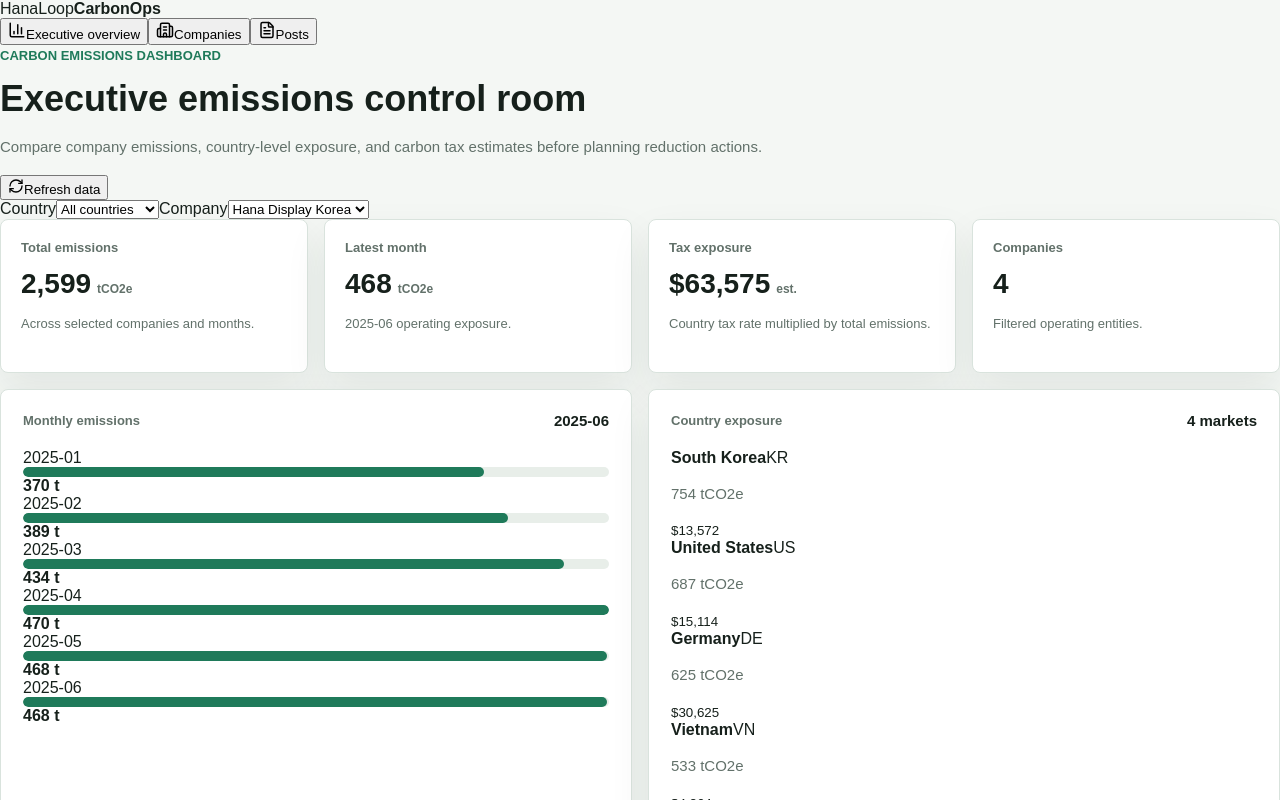
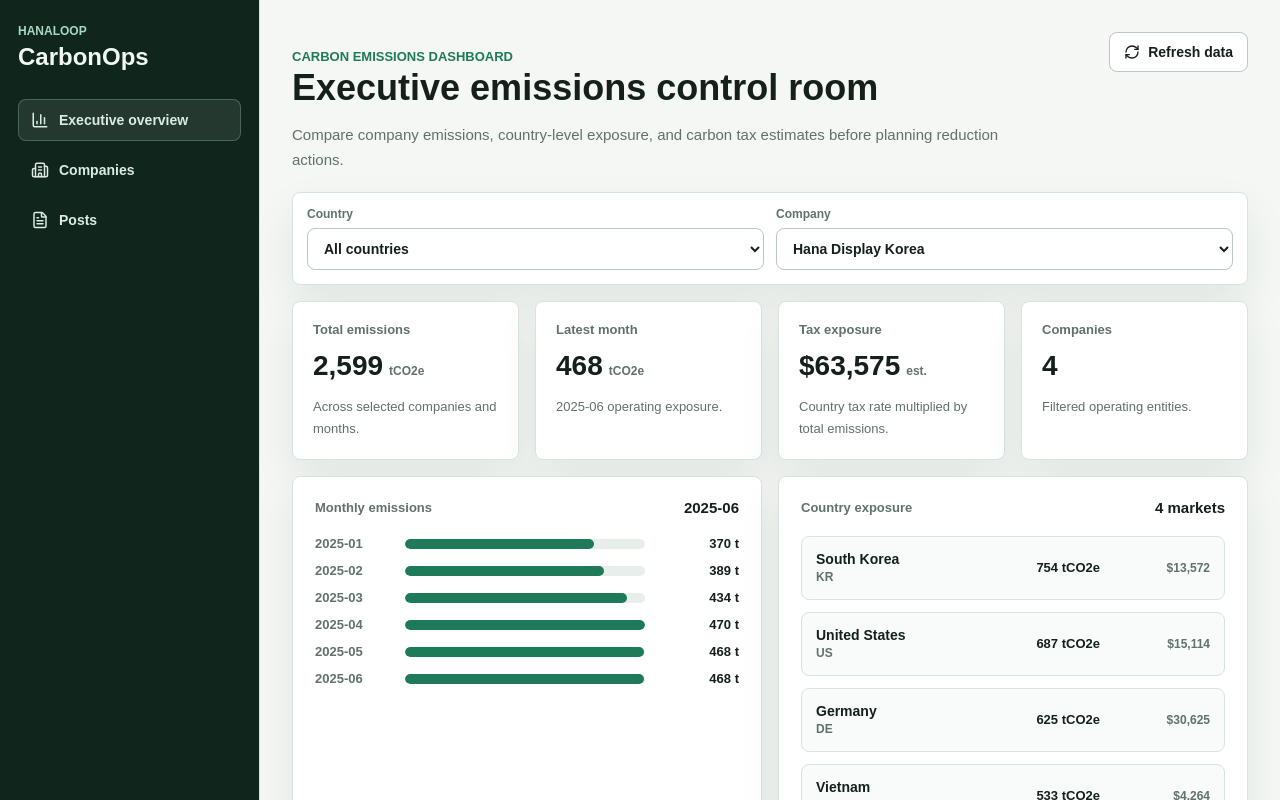
Before and after one commit to woojaemin0106/hanaloop-carbon-dashboard, a Next.js app: page / in a window 1280 px wide. Shown: the top 800 px of the page. Built offline with nearby package versions, Linux system fonts and the light colour scheme.

Commit message:
feat: 회사 배출량 대시보드 레이아웃 스타일 추가

```diff
--- a/src/app/globals.css
+++ b/src/app/globals.css
@@ -34,6 +34,306 @@ body {
   min-height: 100vh;
   margin: 0 auto;
   padding: 32px;
+}
+
+.app-shell {
+  display: grid;
+  grid-template-columns: 260px minmax(0, 1fr);
+  min-height: 100vh;
+}
+
+.nav-drawer {
+  position: sticky;
+  top: 0;
+  height: 100vh;
+  padding: 24px 18px;
+  border-right: 1px solid var(--line);
+  background: #10251c;
+  color: #eff8f3;
+}
+
+.nav-brand {
+  display: grid;
+  gap: 5px;
+  margin-bottom: 28px;
+}
+
+.nav-brand span {
+  color: #a8d8c2;
+  font-size: 12px;
+  font-weight: 700;
+  letter-spacing: 0;
+  text-transform: uppercase;
+}
+
+.nav-brand strong {
+  font-size: 24px;
+  letter-spacing: 0;
+}
+
+.nav-drawer nav {
+  display: grid;
+  gap: 8px;
+}
+
+.nav-item,
+.secondary-button,
+.post-form button,
+.company-row {
+  font: inherit;
+}
+
+.nav-item {
+  display: flex;
+  gap: 10px;
+  align-items: center;
+  width: 100%;
+  border: 1px solid transparent;
+  border-radius: 8px;
+  padding: 11px 12px;
+  background: transparent;
+  color: #dcebe4;
+  cursor: pointer;
+  font-size: 14px;
+  font-weight: 700;
+  text-align: left;
+}
+
+.nav-item:hover,
+.nav-item--active {
+  border-color: rgb(168 216 194 / 28%);
+  background: rgb(255 255 255 / 9%);
+}
+
+.executive-main {
+  min-width: 0;
+  padding: 32px;
+}
+
+.executive-header {
+  display: grid;
+  grid-template-columns: minmax(0, 1fr) auto;
+  gap: 24px;
+  align-items: start;
+  margin-bottom: 20px;
+}
+
+.executive-header p {
+  max-width: 760px;
+  margin: 14px 0 0;
+}
+
+.header-actions {
+  display: flex;
+  justify-content: flex-end;
+}
+
+.secondary-button,
+.post-form button {
+  display: inline-flex;
+  gap: 8px;
+  align-items: center;
+  justify-content: center;
+  border: 1px solid var(--line-strong);
+  border-radius: 8px;
+  padding: 11px 14px;
+  background: var(--panel);
+  color: var(--foreground);
+  cursor: pointer;
+  font-size: 14px;
+  font-weight: 700;
+}
+
+.secondary-button:hover,
+.post-form button:hover:not(:disabled) {
+  border-color: var(--green);
+}
+
+.post-form button {
+  width: fit-content;
+  background: var(--green);
+  color: white;
+}
+
+.post-form button:disabled {
+  cursor: wait;
+  opacity: 0.72;
+}
+
+.state-panel {
+  display: grid;
+  gap: 8px;
+  place-items: center;
+  min-height: 240px;
+  margin-bottom: 16px;
+  border: 1px dashed var(--line-strong);
+  border-radius: 8px;
+  background: var(--panel);
+  color: var(--muted);
+  text-align: center;
+}
+
+.state-panel strong {
+  color: var(--foreground);
+}
+
+.state-panel--error {
+  border-color: #b42318;
+  color: #b42318;
+}
+
+.filter-bar {
+  display: grid;
+  grid-template-columns: repeat(2, minmax(220px, 1fr));
+  gap: 12px;
+  margin-bottom: 16px;
+  padding: 14px;
+  border: 1px solid var(--line);
+  border-radius: 8px;
+  background: var(--panel);
+  box-shadow: var(--shadow);
+}
+
+.filter-bar label,
+.post-form label {
+  display: grid;
+  gap: 7px;
+  color: var(--muted);
+  font-size: 12px;
+  font-weight: 700;
+}
+
+.filter-bar select,
+.post-form input,
+.post-form textarea {
+  width: 100%;
+  border: 1px solid var(--line-strong);
+  border-radius: 8px;
+  padding: 11px 12px;
+  background: white;
+  color: var(--foreground);
+  font: inherit;
+  font-size: 14px;
+  outline: 0;
+}
+
+.filter-bar select:focus,
+.post-form input:focus,
+.post-form textarea:focus {
+  border-color: var(--green);
+  box-shadow: 0 0 0 3px rgb(31 122 90 / 14%);
+}
+
+.company-month-chart,
+.country-list,
+.company-list,
+.post-list,
+.post-form {
+  display: grid;
+  gap: 12px;
+}
+
+.company-month-row {
+  display: grid;
+  grid-template-columns: 78px minmax(0, 1fr) 82px;
+  gap: 12px;
+  align-items: center;
+}
+
+.company-month-row span,
+.company-month-row strong {
+  color: var(--muted);
+  font-size: 13px;
+  font-weight: 700;
+}
+
+.company-month-row strong {
+  color: var(--foreground);
+  text-align: right;
+}
+
+.country-row,
+.company-row,
+.post-list article {
+  min-width: 0;
+  border: 1px solid var(--line);
+  border-radius: 8px;
+  padding: 14px;
+  background: var(--panel-subtle);
+}
+
+.country-row {
+  display: grid;
+  grid-template-columns: minmax(0, 1fr) 100px 100px;
+  gap: 10px;
+  align-items: center;
+}
+
+.country-row strong,
+.company-row span,
+.post-list strong {
+  display: block;
+  color: var(--foreground);
+  font-size: 14px;
+}
+
+.country-row span,
+.country-row small,
+.company-row small,
+.post-list span {
+  color: var(--muted);
+  font-size: 12px;
+  font-weight: 700;
+}
+
+.country-row p {
+  margin: 0;
+  color: var(--foreground);
+  font-size: 13px;
+  font-weight: 700;
+  text-align: right;
+}
+
+.country-row small {
+  text-align: right;
+}
+
+.company-row {
+  display: grid;
+  grid-template-columns: minmax(0, 1fr) 110px;
+  gap: 6px 10px;
+  width: 100%;
+  cursor: pointer;
+  text-align: left;
+}
+
+.company-row strong {
+  color: var(--foreground);
+  font-size: 13px;
+  text-align: right;
+}
+
+.company-row small {
+  grid-column: 1 / -1;
+}
+
+.company-row--active,
+.company-row:hover {
+  border-color: var(--green);
+  background: #edf7f2;
+}
+
+.post-form {
+  margin-bottom: 16px;
+}
+
+.post-form textarea {
+  resize: vertical;
+}
+
+.post-list article p {
+  margin: 8px 0 0;
+  font-size: 13px;
 }
 
 .dashboard-header {
@@ -554,6 +854,46 @@ tbody tr:last-child td {
 }
 
 @media (max-width: 720px) {
+  .app-shell {
+    grid-template-columns: 1fr;
+  }
+
+  .nav-drawer {
+    position: static;
+    height: auto;
+    padding: 16px;
+  }
+
+  .nav-drawer nav {
+    grid-template-columns: 1fr;
+  }
+
+  .executive-main {
+    padding: 18px;
+  }
+
+  .executive-header,
+  .filter-bar,
+  .country-row,
+  .company-month-row {
+    grid-template-columns: 1fr;
+  }
+
+  .header-actions {
+    justify-content: stretch;
+  }
+
+  .secondary-button,
+  .post-form button {
+    width: 100%;
+  }
+
+  .company-month-row strong,
+  .country-row p,
+  .country-row small {
+    text-align: left;
+  }
+
   .dashboard-shell {
     padding: 18px;
   }
```
